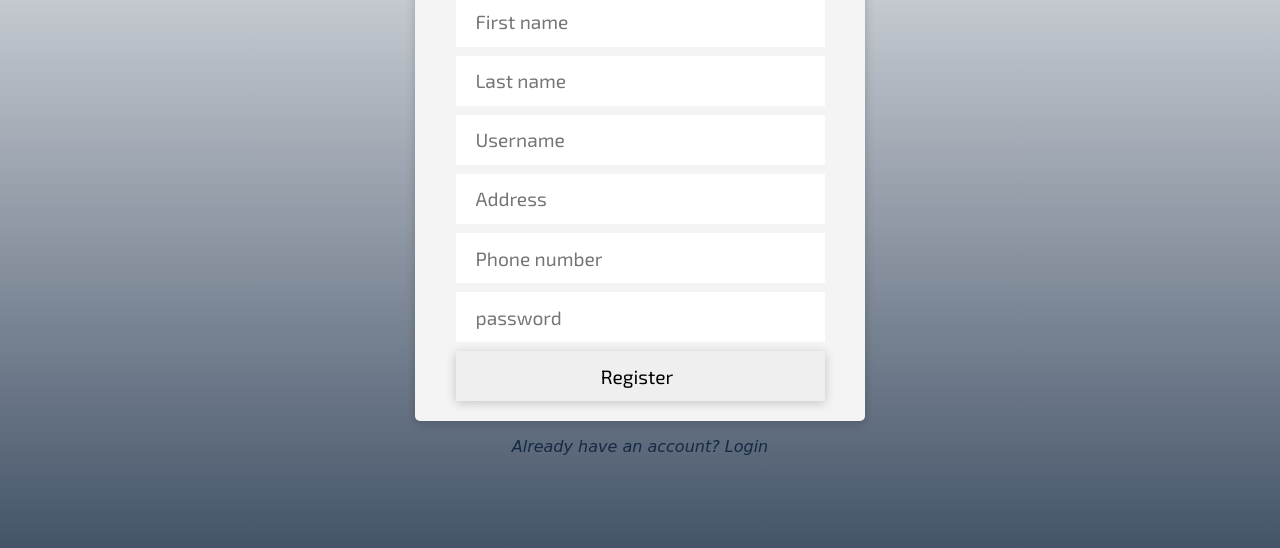
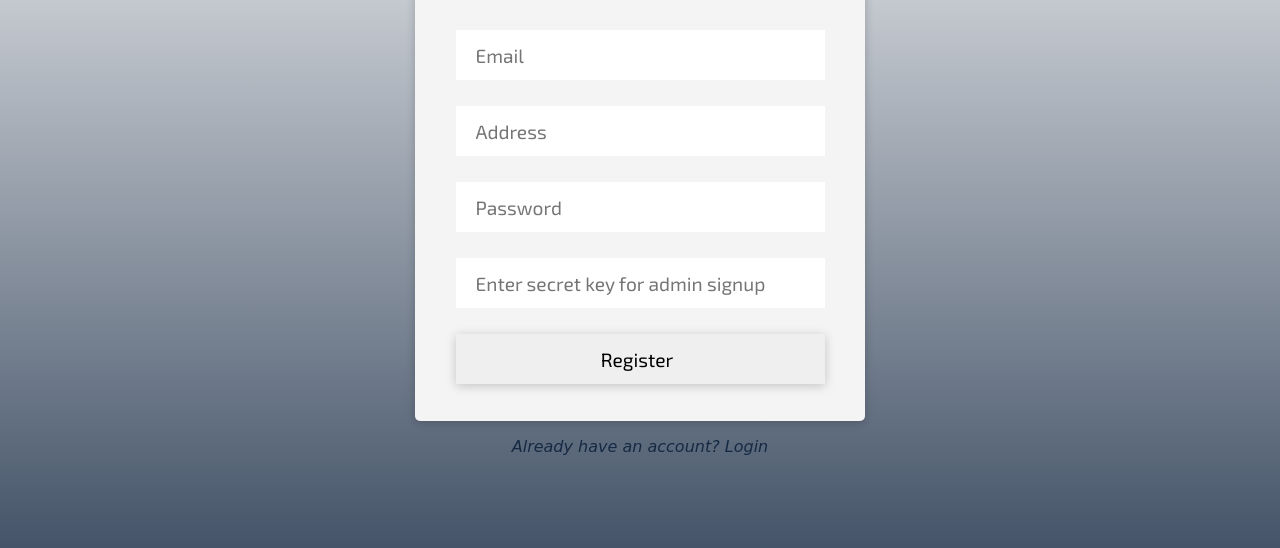
Before and after one commit to Tonerolima/Fast-Food-Fast, a website: page ui/register.html in a window 1280 px wide. Shown: the part 252-800 px from the top of the page. Drawn offline with Linux system fonts and the light colour scheme; a web font is replaced by a local one.

Commit message:
Edit UI forms for login and signup with new details

```diff
--- a/ui/register.html
+++ b/ui/register.html
@@ -37,13 +37,10 @@
   <div class="section">
     <form class="default-form raised" action="https://fast-food-fast-adc.herokuapp.com/api/v1/auth/signup">
       <h2 class="form-title">Sign Up</h2>
-      <input type="text" name="firstname" placeholder='First name' required>
-      <input type="text" name="lastname" placeholder='Last name' required>
-      <input type="text" name="username"  placeholder='Username' required>
+      <input type="text" name="email"  placeholder='Email' required>
       <input type="text" name="address"  placeholder='Address' required>
-      <input type="tel" name="phone"  placeholder='Phone number' required>
-      <input type="password" name="password"  placeholder='password' required>
-      <!-- <input type="password" name="admin_secret"  placeholder='Enter secret key for admin signup'> -->
+      <input type="password" name="password"  placeholder='Password' required>
+      <input type="password" name="admin_secret"  placeholder='Enter secret key for admin signup'>
       <input type="submit" value="Register" class="raised">
     </form>
     <p class="emphasis">Already have an account? <a href="login.html">Login</a></p>
```
Also changed, not shown: ui/login.html (+1 -1 lines).
